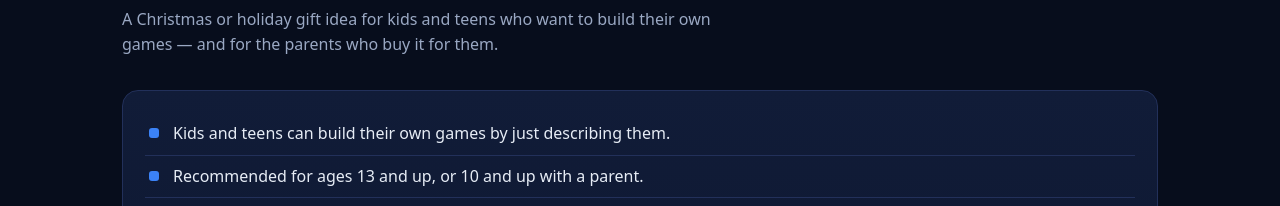
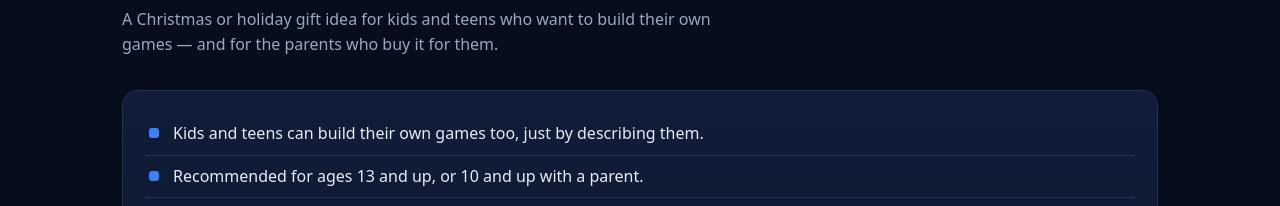
Before and after one commit to Derrold/gamebotstudio, a plain HTML site: page index.html in a window 1280 px wide. Shown: the part 3783-3989 px from the top of the page. Drawn offline with Linux system fonts and the light colour scheme.

Commit message:
Gift copy: kids and teens too

```diff
--- a/index.html
+++ b/index.html
@@ -164,7 +164,7 @@
       <p class="sub">A Christmas or holiday gift idea for kids and teens who want to build their own games — and for the parents who buy it for them.</p>
       <div class="card">
         <ul class="check">
-          <li>Kids and teens can build their own games by just describing them.</li>
+          <li>Kids and teens can build their own games too, just by describing them.</li>
           <li>Recommended for ages 13 and up, or 10 and up with a parent.</li>
           <li>Parents buy and own the license.</li>
           <li>Everything stays on the family PC: no accounts for kids, and chat data is not sent anywhere. After setup, local AI runs on the PC.</li>
```
